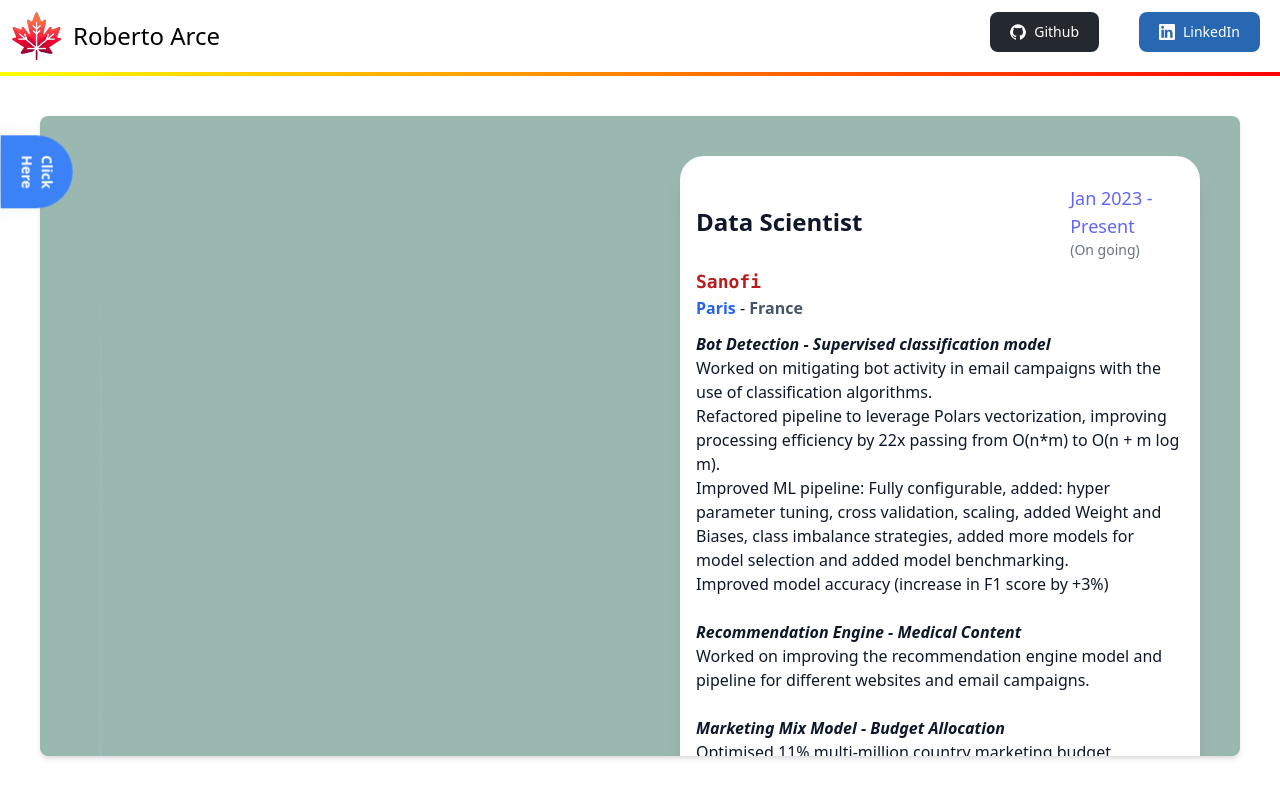
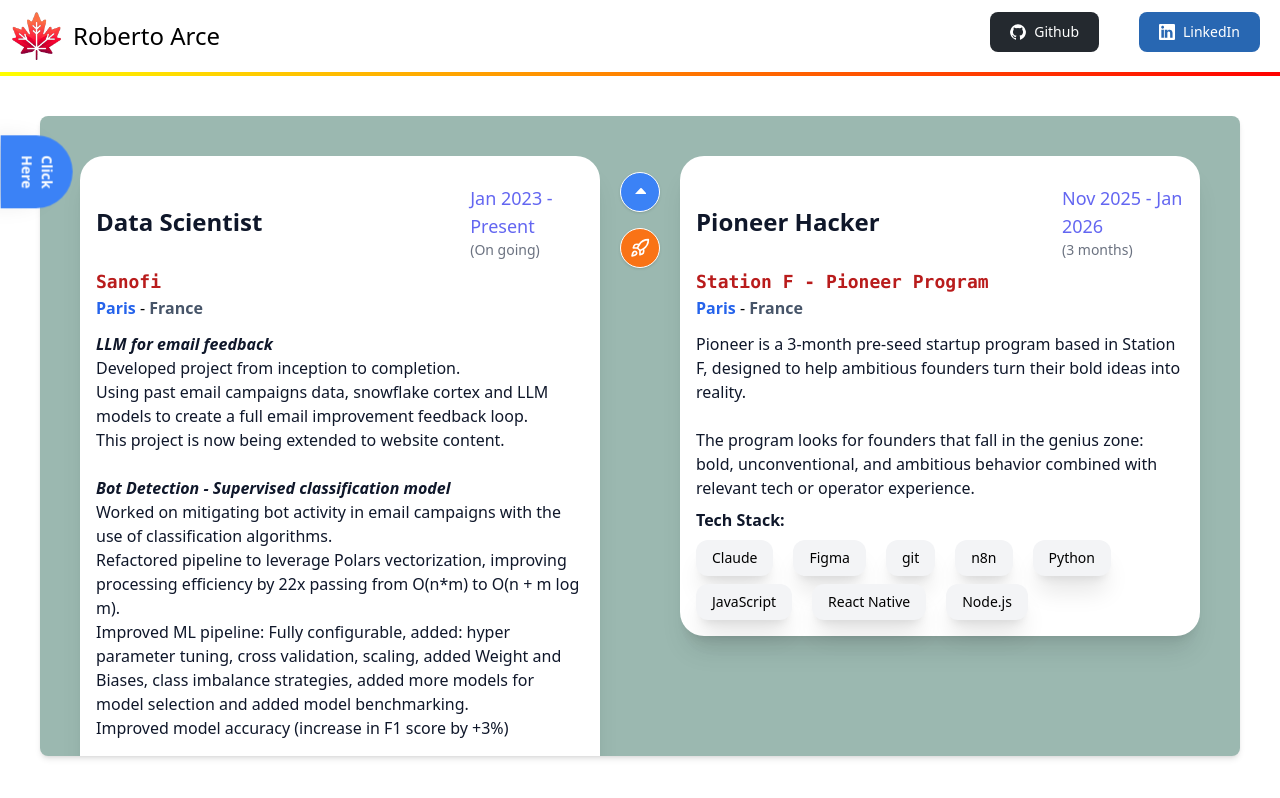
Before and after one commit to Robertoarce/roberto-arce-webpage, a Vue app: page /timeline in a window 1280 px wide. Built offline with nearby package versions, Linux system fonts and the light colour scheme.

Commit message:
parallel card + update cv

```diff
--- a/src/components/01_Profession/TimeLine.vue
+++ b/src/components/01_Profession/TimeLine.vue
@@ -10,64 +10,99 @@
          before:-translate-x-px md:before:mx-auto md:before:translate-x-0
           before:h-full before:w-0.5
            before:bg-gradient-to-b before:from-transparent before:via-slate-300 before:to-transparent">
-        <!-- Loop starts here -->
-        <div v-for="(work, index) in works" :key="index"
-          class="relative flex   items-center justify-between md:justify-normal md:odd:flex-row-reverse group is-active">
-
-          <!-- Icon -->
-          <div :class="[
-            'flex items-center justify-center w-6 h-6 sm:w-8 sm:h-8 lg:w-10 lg:h-10 rounded-full border border-white shadow shrink-0 md:order-1 md:group-odd:-translate-x-1/2 md:group-even:translate-x-1/2',
-            index === 0 ? 'bg-blue-500 text-white' : index === works.length - 1 ? 'bg-violet-500 text-white' : 'bg-slate-400 text-slate-900'
-          ]">
-
-            <svg v-if="work.study" class="w-3 h-3 sm:w-4 sm:h-4 lg:w-6 lg:h-6 text-gray-800 dark:text-black" aria-hidden="true"
-              xmlns="http://www.w3.org/2000/svg" fill="none" viewBox="0 0 16 20">
-              <path stroke="currentColor" stroke-linecap="round" stroke-linejoin="round" stroke-width="2"
-                d="M1 17V2a1 1 0 0 1 1-1h12a1 1 0 0 1 1 1v12a1 1 0 0 1-1 1H3a2 2 0 0 0-2 2Zm0 0a2 2 0 0 0 2 2h12M5 15V1m8 18v-4" />
-            </svg>
-
-            <svg v-if="!work.study" class="fill-current w-2 h-2 sm:w-3 sm:h-3 lg:w-3 lg:h-3" xmlns="http://www.w3.org/2000/svg" viewBox="0 0 12 10">
-              <path fill-rule="nonzero" d="M13 7 7.674 1.3a.91.91 0 0 0-1.348 0L1 7" />
-            </svg>
+        <!-- Parallel cards row (Sanofi + Pioneer) - Desktop only -->
+        <div class="relative hidden md:flex items-start justify-between">
+          <!-- Left Card (Sanofi) -->
+          <div class="w-[calc(50%-2.5rem)] bg-white p-2 sm:p-3 lg:p-4 mb-2 sm:mb-3 lg:mb-4 rounded-2xl sm:rounded-3xl shadow-xl hover:border-2 hover:mb-1 hover:shadow-none border-sky-400 hover:bg-sky-100 hover:bg-opacity-95">
+            <div class="flex items-center justify-between space-x-1 sm:space-x-2 mb-1">
+              <div class="container pt-1 sm:pt-2 lg:pt-3 font-bold text-xs sm:text-sm lg:text-lg xl:text-2xl text-slate-900">{{ works[0].title }}</div>
+              <div class="flex flex-col">
+                <time class="pt-1 sm:pt-2 lg:pt-3 font-caveat font-medium text-xs sm:text-sm lg:text-lg text-indigo-500">{{ works[0].date }}</time>
+                <p class="pt-0 font-caveat font-medium text-xs sm:text-sm text-gray-500">({{ works[0].duration }})</p>
+              </div>
+            </div>
+            <div class="pt-1 font-bold text-xs sm:text-sm lg:text-lg text-red-700 font-mono">{{ works[0].company }}</div>
+            <a class="font-semibold text-blue-600 text-xs sm:text-sm lg:text-base">{{ works[0].city }}</a> -
+            <a class="font-bold text-slate-600 text-xs sm:text-sm lg:text-base">{{ works[0].country }}</a>
+            <div class="pt-2 sm:pt-3 text-slate-900 text-xs sm:text-sm lg:text-base" v-html="formatText(works[0].description)"></div>
+            <div class="font-bold text-slate-900 pt-1 sm:pt-2 text-xs sm:text-sm lg:text-base">Tech Stack:</div>
+            <div class="flex flex-wrap">
+              <a v-for="(skill, skill_index) in works[0].utils" :key="skill_index" class="p-1 sm:p-2 px-2 sm:px-3 lg:px-4 mt-1 sm:mt-2 mr-2 sm:mr-3 lg:mr-5 text-xs sm:text-sm rounded-lg sm:rounded-xl shadow-lg sm:shadow-xl bg-gray-100 hover:bg-cyan-400 hover:text-white">{{ skill }}</a>
+            </div>
           </div>
 
-          <!-- Card -->
-          <div
-            :class="['w-[calc(100%-2rem)] sm:w-[calc(100%-3rem)] md:w-[calc(50%-2.5rem)] bg-white p-2 sm:p-3 lg:p-4 mb-2 sm:mb-3 lg:mb-4 rounded-2xl sm:rounded-3xl shadow-xl hover:border-2 hover:mb-1 hover:shadow-none',
-              work.study == true ? 'border-amber-400 hover:bg-amber-100 hover:bg-opacity-45' : 'border-sky-400 hover:bg-sky-100 hover:bg-opacity-95']">
+          <!-- Center Icons -->
+          <div class="flex flex-col items-center justify-start gap-4 mx-2 pt-4">
+            <div class="flex items-center justify-center w-8 h-8 lg:w-10 lg:h-10 rounded-full border border-white shadow bg-blue-500 text-white">
+              <svg class="fill-current w-3 h-3" xmlns="http://www.w3.org/2000/svg" viewBox="0 0 12 10"><path fill-rule="nonzero" d="M13 7 7.674 1.3a.91.91 0 0 0-1.348 0L1 7" /></svg>
+            </div>
+            <div class="flex items-center justify-center w-8 h-8 lg:w-10 lg:h-10 rounded-full border border-white shadow bg-orange-500 text-white">
+              <svg class="w-4 h-4 lg:w-5 lg:h-5" xmlns="http://www.w3.org/2000/svg" fill="none" viewBox="0 0 24 24">
+                <path stroke="currentColor" stroke-linecap="round" stroke-linejoin="round" stroke-width="2" d="M4.5 16.5c-1.5 1.26-2 5-2 5s3.74-.5 5-2c.71-.84.7-2.13-.09-2.91a2.18 2.18 0 0 0-2.91-.09zM12 15l-3-3a22 22 0 0 1 2-3.95A12.88 12.88 0 0 1 22 2c0 2.72-.78 7.5-6 11a22.35 22.35 0 0 1-4 2z" />
+                <path stroke="currentColor" stroke-linecap="round" stroke-linejoin="round" stroke-width="2" d="M9 12H4s.55-3.03 2-4c1.62-1.08 5 0 5 0M12 15v5s3.03-.55 4-2c1.08-1.62 0-5 0-5" />
+              </svg>
+            </div>
+          </div>
 
+          <!-- Right Card (Pioneer) -->
+          <div class="w-[calc(50%-2.5rem)] bg-white p-2 sm:p-3 lg:p-4 mb-2 sm:mb-3 lg:mb-4 rounded-2xl sm:rounded-3xl shadow-xl hover:border-2 hover:mb-1 hover:shadow-none border-orange-400 hover:bg-orange-100 hover:bg-opacity-45">
             <div class="flex items-center justify-between space-x-1 sm:space-x-2 mb-1">
-              <!-- title -->
-              <div class="container pt-1 sm:pt-2 lg:pt-3 font-bold text-xs sm:text-sm lg:text-lg xl:text-2xl text-slate-900">{{ work.title }}</div>
-
+              <div class="container pt-1 sm:pt-2 lg:pt-3 font-bold text-xs sm:text-sm lg:text-lg xl:text-2xl text-slate-900">{{ works[1].title }}</div>
               <div class="flex flex-col">
-                <!-- date -->
-                <time class="pt-1 sm:pt-2 lg:pt-3 font-caveat font-medium text-xs sm:text-sm lg:text-lg text-indigo-500">{{ work.date }}</time>
-                <!-- duration -->
-                <p class="pt-0 font-caveat font-medium text-xs sm:text-sm text-gray-500">({{ work.duration }})</p>
+                <time class="pt-1 sm:pt-2 lg:pt-3 font-caveat font-medium text-xs sm:text-sm lg:text-lg text-indigo-500">{{ works[1].date }}</time>
+                <p class="pt-0 font-caveat font-medium text-xs sm:text-sm text-gray-500">({{ works[1].duration }})</p>
               </div>
             </div>
-            <!-- company -->
+            <div class="pt-1 font-bold text-xs sm:text-sm lg:text-lg text-red-700 font-mono">{{ works[1].company }}</div>
+            <a class="font-semibold text-blue-600 text-xs sm:text-sm lg:text-base">{{ works[1].city }}</a> -
+            <a class="font-bold text-slate-600 text-xs sm:text-sm lg:text-base">{{ works[1].country }}</a>
+            <div class="pt-2 sm:pt-3 text-slate-900 text-xs sm:text-sm lg:text-base" v-html="formatText(works[1].description)"></div>
+            <div class="font-bold text-slate-900 pt-1 sm:pt-2 text-xs sm:text-sm lg:text-base">Tech Stack:</div>
+            <div class="flex flex-wrap">
+              <a v-for="(skill, skill_index) in works[1].utils" :key="skill_index" class="p-1 sm:p-2 px-2 sm:px-3 lg:px-4 mt-1 sm:mt-2 mr-2 sm:mr-3 lg:mr-5 text-xs sm:text-sm rounded-lg sm:rounded-xl shadow-lg sm:shadow-xl bg-gray-100 hover:bg-cyan-400 hover:text-white">{{ skill }}</a>
+            </div>
+          </div>
+        </div>
+
+        <!-- Mobile view for first two cards -->
+        <template v-for="(work, index) in works.slice(0, 2)" :key="'mobile-' + index">
+          <div class="relative flex md:hidden items-center justify-between group is-active">
+            <div :class="['flex items-center justify-center w-6 h-6 sm:w-8 sm:h-8 rounded-full border border-white shadow shrink-0', work.entrepreneurship ? 'bg-orange-500 text-white' : 'bg-blue-500 text-white']">
+              <svg v-if="work.entrepreneurship" class="w-3 h-3 sm:w-4 sm:h-4" xmlns="http://www.w3.org/2000/svg" fill="none" viewBox="0 0 24 24"><path stroke="currentColor" stroke-linecap="round" stroke-linejoin="round" stroke-width="2" d="M4.5 16.5c-1.5 1.26-2 5-2 5s3.74-.5 5-2c.71-.84.7-2.13-.09-2.91a2.18 2.18 0 0 0-2.91-.09zM12 15l-3-3a22 22 0 0 1 2-3.95A12.88 12.88 0 0 1 22 2c0 2.72-.78 7.5-6 11a22.35 22.35 0 0 1-4 2z" /><path stroke="currentColor" stroke-linecap="round" stroke-linejoin="round" stroke-width="2" d="M9 12H4s.55-3.03 2-4c1.62-1.08 5 0 5 0M12 15v5s3.03-.55 4-2c1.08-1.62 0-5 0-5" /></svg>
+              <svg v-else class="fill-current w-2 h-2 sm:w-3 sm:h-3" xmlns="http://www.w3.org/2000/svg" viewBox="0 0 12 10"><path fill-rule="nonzero" d="M13 7 7.674 1.3a.91.91 0 0 0-1.348 0L1 7" /></svg>
+            </div>
+            <div :class="['w-[calc(100%-2rem)] sm:w-[calc(100%-3rem)] bg-white p-2 sm:p-3 mb-2 sm:mb-3 rounded-2xl sm:rounded-3xl shadow-xl hover:border-2 hover:mb-1 hover:shadow-none', work.entrepreneurship ? 'border-orange-400 hover:bg-orange-100 hover:bg-opacity-45' : 'border-sky-400 hover:bg-sky-100 hover:bg-opacity-95']">
+              <div class="flex items-center justify-between space-x-1 sm:space-x-2 mb-1">
+                <div class="container pt-1 sm:pt-2 font-bold text-xs sm:text-sm text-slate-900">{{ work.title }}</div>
+                <div class="flex flex-col"><time class="pt-1 sm:pt-2 font-caveat font-medium text-xs sm:text-sm text-indigo-500">{{ work.date }}</time><p class="pt-0 font-caveat font-medium text-xs sm:text-sm text-gray-500">({{ work.duration }})</p></div>
+              </div>
+              <div class="pt-1 font-bold text-xs sm:text-sm text-red-700 font-mono">{{ work.company }}</div>
+              <a class="font-semibold text-blue-600 text-xs sm:text-sm">{{ work.city }}</a> - <a class="font-bold text-slate-600 text-xs sm:text-sm">{{ work.country }}</a>
+              <div class="pt-2 sm:pt-3 text-slate-900 text-xs sm:text-sm" v-html="formatText(work.description)"></div>
+              <div class="font-bold text-slate-900 pt-1 sm:pt-2 text-xs sm:text-sm">Tech Stack:</div>
+              <div class="flex flex-wrap"><a v-for="(skill, skill_index) in work.utils" :key="skill_index" class="p-1 sm:p-2 px-2 sm:px-3 mt-1 sm:mt-2 mr-2 sm:mr-3 text-xs sm:text-sm rounded-lg sm:rounded-xl shadow-lg sm:shadow-xl bg-gray-100 hover:bg-cyan-400 hover:text-white">{{ skill }}</a></div>
+            </div>
+          </div>
+        </template>
+
+        <!-- Loop for remaining items -->
+        <div v-for="(work, index) in works.slice(2)" :key="index + 2" class="relative flex items-center justify-between md:justify-normal md:odd:flex-row-reverse group is-active">
+          <div :class="['flex items-center justify-center w-6 h-6 sm:w-8 sm:h-8 lg:w-10 lg:h-10 rounded-full border border-white shadow shrink-0 md:order-1 md:group-odd:-translate-x-1/2 md:group-even:translate-x-1/2', work.entrepreneurship ? 'bg-orange-500 text-white' : (index + 2) === works.length - 1 ? 'bg-violet-500 text-white' : 'bg-slate-400 text-slate-900']">
+            <svg v-if="work.study" class="w-3 h-3 sm:w-4 sm:h-4 lg:w-6 lg:h-6 text-gray-800 dark:text-black" xmlns="http://www.w3.org/2000/svg" fill="none" viewBox="0 0 16 20"><path stroke="currentColor" stroke-linecap="round" stroke-linejoin="round" stroke-width="2" d="M1 17V2a1 1 0 0 1 1-1h12a1 1 0 0 1 1 1v12a1 1 0 0 1-1 1H3a2 2 0 0 0-2 2Zm0 0a2 2 0 0 0 2 2h12M5 15V1m8 18v-4" /></svg>
+            <svg v-else-if="work.entrepreneurship" class="w-3 h-3 sm:w-4 sm:h-4 lg:w-5 lg:h-5" xmlns="http://www.w3.org/2000/svg" fill="none" viewBox="0 0 24 24"><path stroke="currentColor" stroke-linecap="round" stroke-linejoin="round" stroke-width="2" d="M4.5 16.5c-1.5 1.26-2 5-2 5s3.74-.5 5-2c.71-.84.7-2.13-.09-2.91a2.18 2.18 0 0 0-2.91-.09zM12 15l-3-3a22 22 0 0 1 2-3.95A12.88 12.88 0 0 1 22 2c0 2.72-.78 7.5-6 11a22.35 22.35 0 0 1-4 2z" /><path stroke="currentColor" stroke-linecap="round" stroke-linejoin="round" stroke-width="2" d="M9 12H4s.55-3.03 2-4c1.62-1.08 5 0 5 0M12 15v5s3.03-.55 4-2c1.08-1.62 0-5 0-5" /></svg>
+            <svg v-else class="fill-current w-2 h-2 sm:w-3 sm:h-3 lg:w-3 lg:h-3" xmlns="http://www.w3.org/2000/svg" viewBox="0 0 12 10"><path fill-rule="nonzero" d="M13 7 7.674 1.3a.91.91 0 0 0-1.348 0L1 7" /></svg>
+          </div>
+          <div :class="['w-[calc(100%-2rem)] sm:w-[calc(100%-3rem)] md:w-[calc(50%-2.5rem)] bg-white p-2 sm:p-3 lg:p-4 mb-2 sm:mb-3 lg:mb-4 rounded-2xl sm:rounded-3xl shadow-xl hover:border-2 hover:mb-1 hover:shadow-none', work.entrepreneurship ? 'border-orange-400 hover:bg-orange-100 hover:bg-opacity-45' : work.study ? 'border-amber-400 hover:bg-amber-100 hover:bg-opacity-45' : 'border-sky-400 hover:bg-sky-100 hover:bg-opacity-95']">
+            <div class="flex items-center justify-between space-x-1 sm:space-x-2 mb-1">
+              <div class="container pt-1 sm:pt-2 lg:pt-3 font-bold text-xs sm:text-sm lg:text-lg xl:text-2xl text-slate-900">{{ work.title }}</div>
+              <div class="flex flex-col"><time class="pt-1 sm:pt-2 lg:pt-3 font-caveat font-medium text-xs sm:text-sm lg:text-lg text-indigo-500">{{ work.date }}</time><p class="pt-0 font-caveat font-medium text-xs sm:text-sm text-gray-500">({{ work.duration }})</p></div>
+            </div>
             <div class="pt-1 font-bold text-xs sm:text-sm lg:text-lg text-red-700 font-mono">{{ work.company }}</div>
-
-            <!-- city -->
-            <a class="font-semibold text-blue-600 text-xs sm:text-sm lg:text-base">{{ work.city }}</a> -
-            <!-- country -->
-            <a class="font-bold text-slate-600 text-xs sm:text-sm lg:text-base">{{ work.country }}</a>
-            <!-- description -->
+            <a class="font-semibold text-blue-600 text-xs sm:text-sm lg:text-base">{{ work.city }}</a> - <a class="font-bold text-slate-600 text-xs sm:text-sm lg:text-base">{{ work.country }}</a>
             <div class="pt-2 sm:pt-3 text-slate-900 text-xs sm:text-sm lg:text-base" v-html="formatText(work.description)"></div>
-
-            <!-- skills -->
-            <div v-if="!work.study" class="font-bold text-slate-900 pt-1 sm:pt-2 text-xs sm:text-sm lg:text-base">Skills:</div>
+            <div v-if="!work.study" class="font-bold text-slate-900 pt-1 sm:pt-2 text-xs sm:text-sm lg:text-base">Tech Stack:</div>
             <div v-if="work.study" class="font-semibold text-slate-900 pt-1 sm:pt-2 text-xs sm:text-sm lg:text-base">Favorite Topics:</div>
-
-            <div class="flex flex-wrap">
-              <a v-for="(skill, skill_index) in work.utils" :key="skill_index"
-                class="p-1 sm:p-2 px-2 sm:px-3 lg:px-4 mt-1 sm:mt-2 mr-2 sm:mr-3 lg:mr-5 text-xs sm:text-sm rounded-lg sm:rounded-xl shadow-lg sm:shadow-xl bg-gray-100 hover:bg-cyan-400 hover:text-white">
-                {{ skill }}
-              </a>
-            </div>
-
+            <div class="flex flex-wrap"><a v-for="(skill, skill_index) in work.utils" :key="skill_index" class="p-1 sm:p-2 px-2 sm:px-3 lg:px-4 mt-1 sm:mt-2 mr-2 sm:mr-3 lg:mr-5 text-xs sm:text-sm rounded-lg sm:rounded-xl shadow-lg sm:shadow-xl bg-gray-100 hover:bg-cyan-400 hover:text-white">{{ skill }}</a></div>
           </div>
         </div>
         <!-- Loop ends here -->
@@ -92,6 +127,13 @@
           city: 'Paris',
           country: 'France',
           description: " \
+          <b><i>LLM for email feedback</i></b><br>\
+          <ul>\
+          Developed project from inception to completion.<br>\
+          Using past email campaigns data, snowflake cortex and LLM models to create a\
+          full email improvement feedback loop.\
+          <br>This project is now being extended to website content.\
+          </ul><br>\
           <b><i>Bot Detection - Supervised classification model</i></b><br>\
           Worked on mitigating bot activity in email campaigns with the use of classification algorithms.\
           <ul>\
@@ -115,6 +157,21 @@
 
           utils: ['AWS', 'Snowflake', 'STAN', 'Databricks', 'Python', 'Pandas', 'numpy', 'Jupyter', 'Git', 'MLFlow', 'Terraform', 'Sagemaker', 'S3', 'Postman', 'github Actions', 'Tableaux', 'AWS Glue', 'AWS Lambda', 'AWS S3', 'Spark', 'JIRA'],
           study: false
+        },
+
+       {
+          title: 'Pioneer Hacker',
+          company: " Station F - Pioneer Program",
+          date: ' Nov 2025 - Jan 2026',
+          duration: '3 months',
+          city: 'Paris',
+          country: 'France',
+          description: "\
+          Pioneer is a 3-month pre-seed startup program based in Station F, designed to help ambitious founders turn their bold ideas into reality. <br><br>\
+          The program looks for founders that fall in the genius zone: bold, unconventional, and ambitious behavior combined with relevant tech or operator experience.",
+          utils: ['Claude','Figma', 'git', 'n8n', 'Python','JavaScript','React Native','Node.js'],
+          study: false,
+          entrepreneurship: true
         },
         {
           title: 'Co-Founder',
```
Also changed, not shown: .claude/settings.local.json (added), 23 other files (tests, documents, lock files or other folders).
